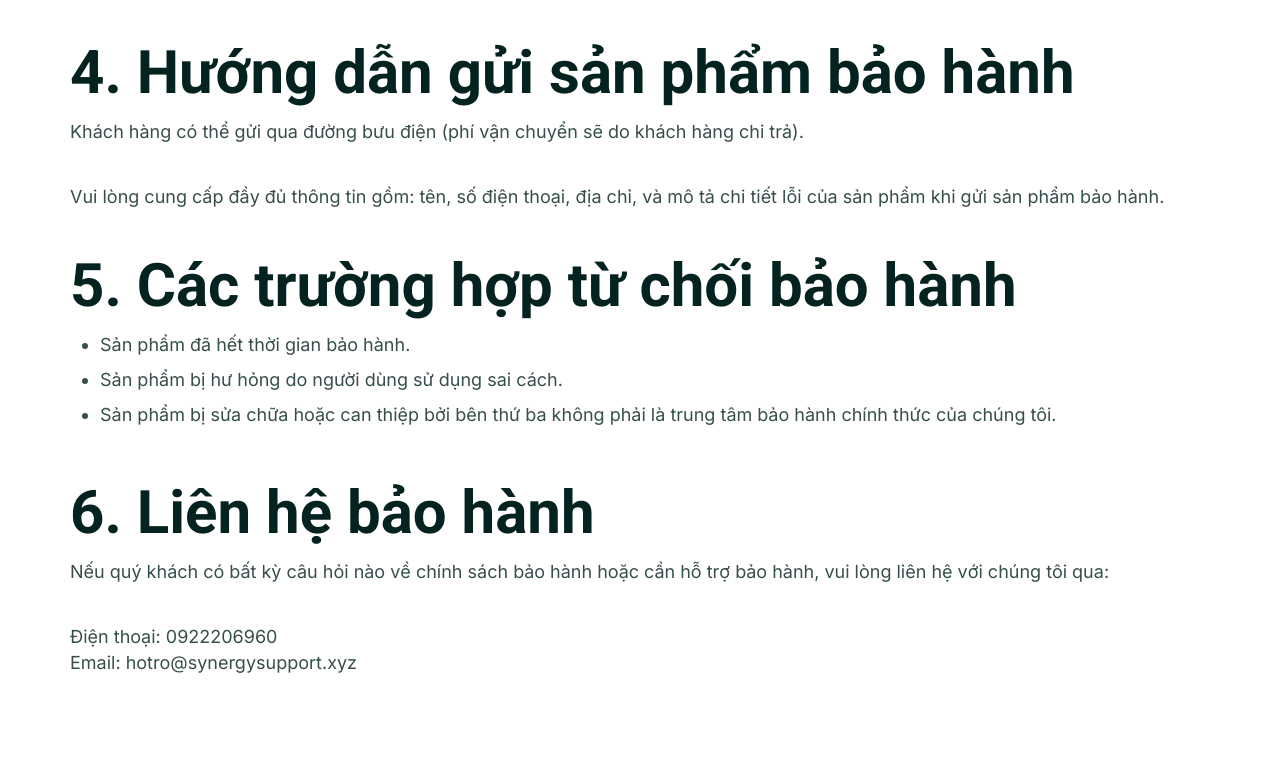
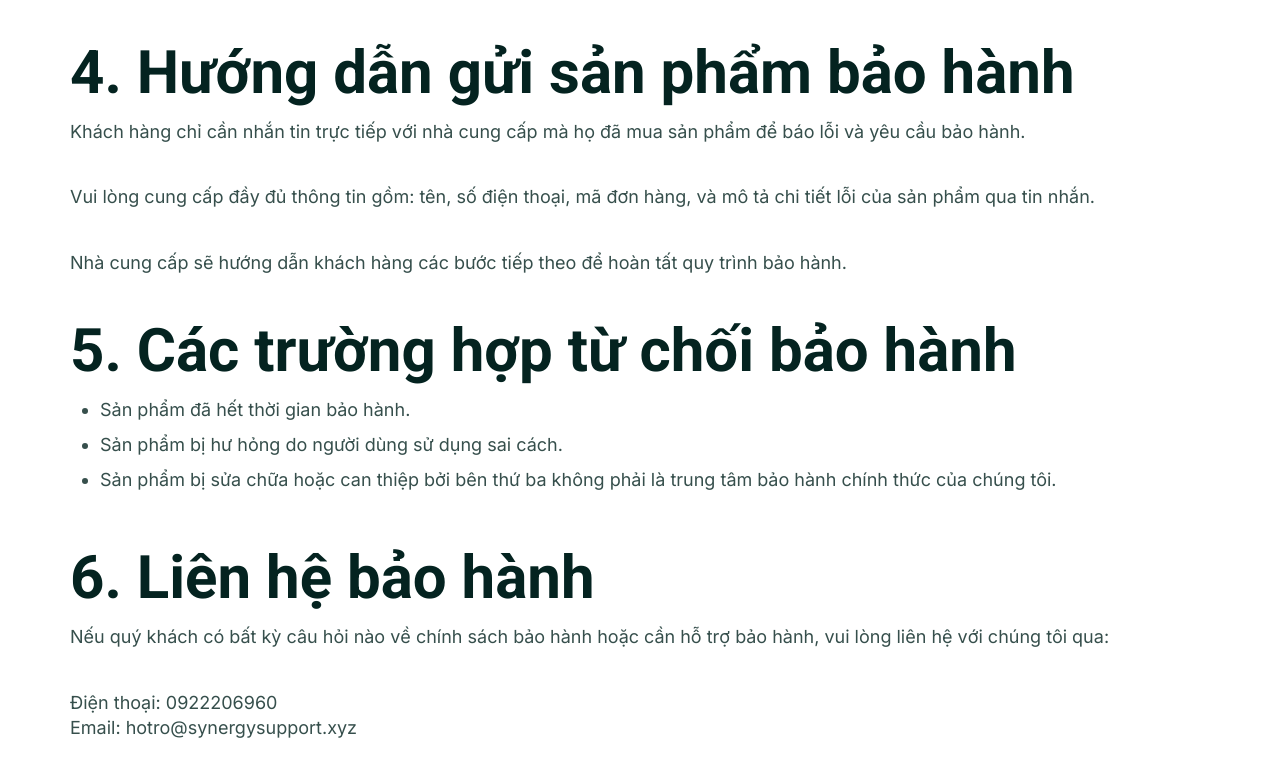
Before and after one commit to SynergySupport-vn/synergysupport-vn-product-warrenty, a plain HTML site: page index.html in a window 1280 px wide. Shown: the part 1225-1983 px from the top of the page. Drawn offline with Linux system fonts and the light colour scheme.

Commit message:
Update index.html

```diff
--- a/index.html
+++ b/index.html
@@ -117,9 +117,10 @@
         <p>Thời gian xử lý bảo hành dự kiến từ <strong>7-14 ngày làm việc</strong>, tùy thuộc vào tình trạng cụ thể của sản phẩm.</p>
         <p>Chúng tôi sẽ thông báo cho khách hàng khi hoàn tất quá trình bảo hành.</p>
 
-        <h2>4. Hướng dẫn gửi sản phẩm bảo hành</h2>
-        <p>Khách hàng có thể gửi qua đường bưu điện (phí vận chuyển sẽ do khách hàng chi trả).</p>
-        <p>Vui lòng cung cấp đầy đủ thông tin gồm: tên, số điện thoại, địa chỉ, và mô tả chi tiết lỗi của sản phẩm khi gửi sản phẩm bảo hành.</p>
+       <h2>4. Hướng dẫn gửi sản phẩm bảo hành</h2>
+        <p>Khách hàng chỉ cần nhắn tin trực tiếp với nhà cung cấp mà họ đã mua sản phẩm để báo lỗi và yêu cầu bảo hành.</p>
+        <p>Vui lòng cung cấp đầy đủ thông tin gồm: tên, số điện thoại, mã đơn hàng, và mô tả chi tiết lỗi của sản phẩm qua tin nhắn.</p>
+        <p>Nhà cung cấp sẽ hướng dẫn khách hàng các bước tiếp theo để hoàn tất quy trình bảo hành.</p>
 
         <h2>5. Các trường hợp từ chối bảo hành</h2>
         <ul>
```
